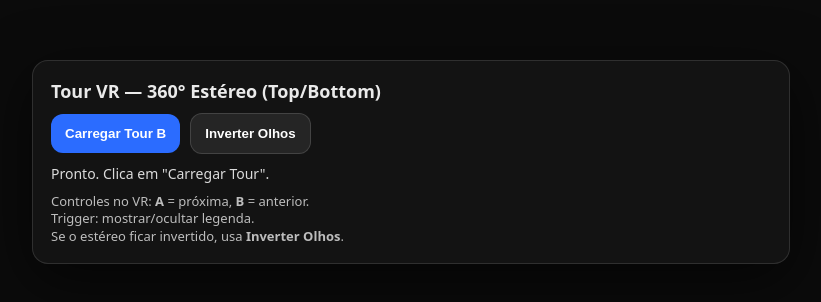
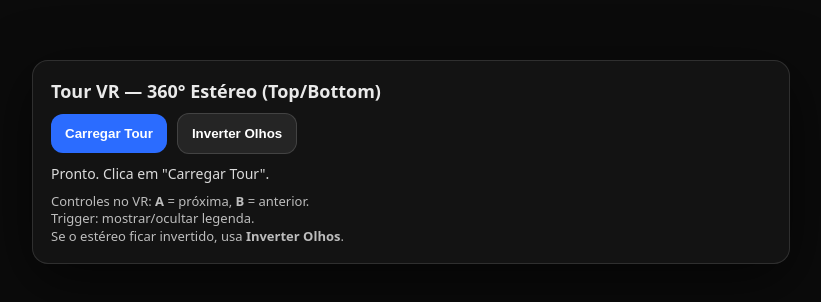
Before and after one commit to lucakassab/Tour_360_Beta, a plain HTML site: page index.html in a window 1280 px wide. Shown: the part 238-540 px from the top of the page, without its empty margins (229-1050 px from the left). Drawn offline with nearby package versions, Linux system fonts and the light colour scheme.

```diff
--- a/index.html
+++ b/index.html
@@ -53,7 +53,7 @@
       <h1>Tour VR — 360° Estéreo (Top/Bottom)</h1>
 
       <div class="row">
-        <button id="loadBtn">Carregar Tour B</button>
+        <button id="loadBtn">Carregar Tour</button>
         <button id="swapBtn" class="ghost" title="Swap Left/Right (olhos)">Inverter Olhos</button>
       </div>
 
```
